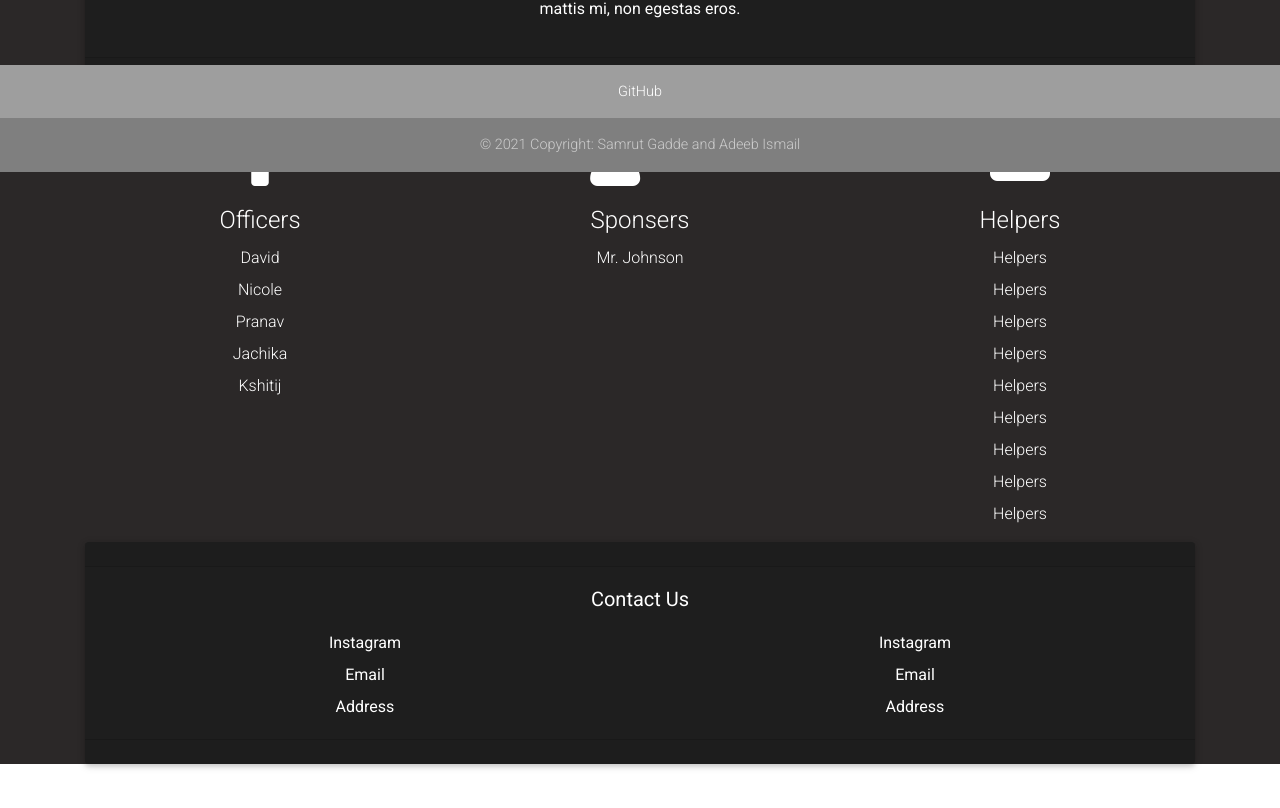
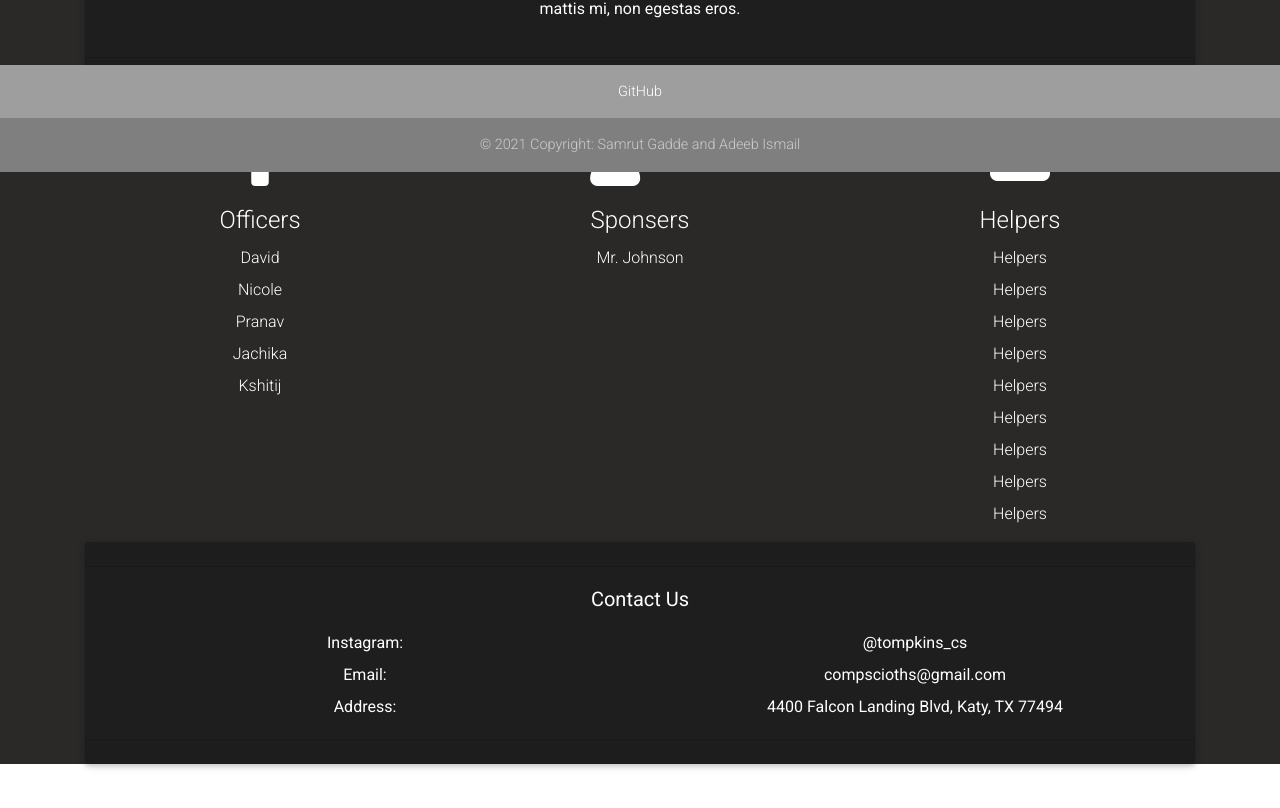
Before and after one commit to SamrutGadde/OTHSCS, a React (Create React App) app: page /about in a window 1280 px wide. Shown: the part 628-1436 px from the top of the page. Built offline with nearby package versions, Linux system fonts and the light colour scheme.

Commit message:
about page

```diff
--- a/src/pages/about.js
+++ b/src/pages/about.js
@@ -370,7 +370,7 @@ export default function about() {
                         fontSize: "1rem",
                       }}
                     >
-                      Instagram
+                      Instagram:
                     </div>
                   </MDBCol>
                   <MDBCol>
@@ -382,7 +382,7 @@ export default function about() {
                         fontSize: "1rem",
                       }}
                     >
-                      Instagram
+                      @tompkins_cs
                     </div>
                   </MDBCol>
                 </MDBRow>
@@ -396,7 +396,7 @@ export default function about() {
                         fontSize: "1rem",
                       }}
                     >
-                      Email
+                      Email:
                     </div>
                   </MDBCol>
                   <MDBCol>
@@ -408,7 +408,7 @@ export default function about() {
                         fontSize: "1rem",
                       }}
                     >
-                      Email
+                      compscioths@gmail.com
                     </div>
                   </MDBCol>
                 </MDBRow>
@@ -422,7 +422,7 @@ export default function about() {
                         fontSize: "1rem",
                       }}
                     >
-                      Address
+                      Address:
                     </div>
                   </MDBCol>
                   <MDBCol>
@@ -434,7 +434,7 @@ export default function about() {
                         fontSize: "1rem",
                       }}
                     >
-                      Address
+                      4400 Falcon Landing Blvd, Katy, TX 77494
                     </div>
                   </MDBCol>
                 </MDBRow>
```
